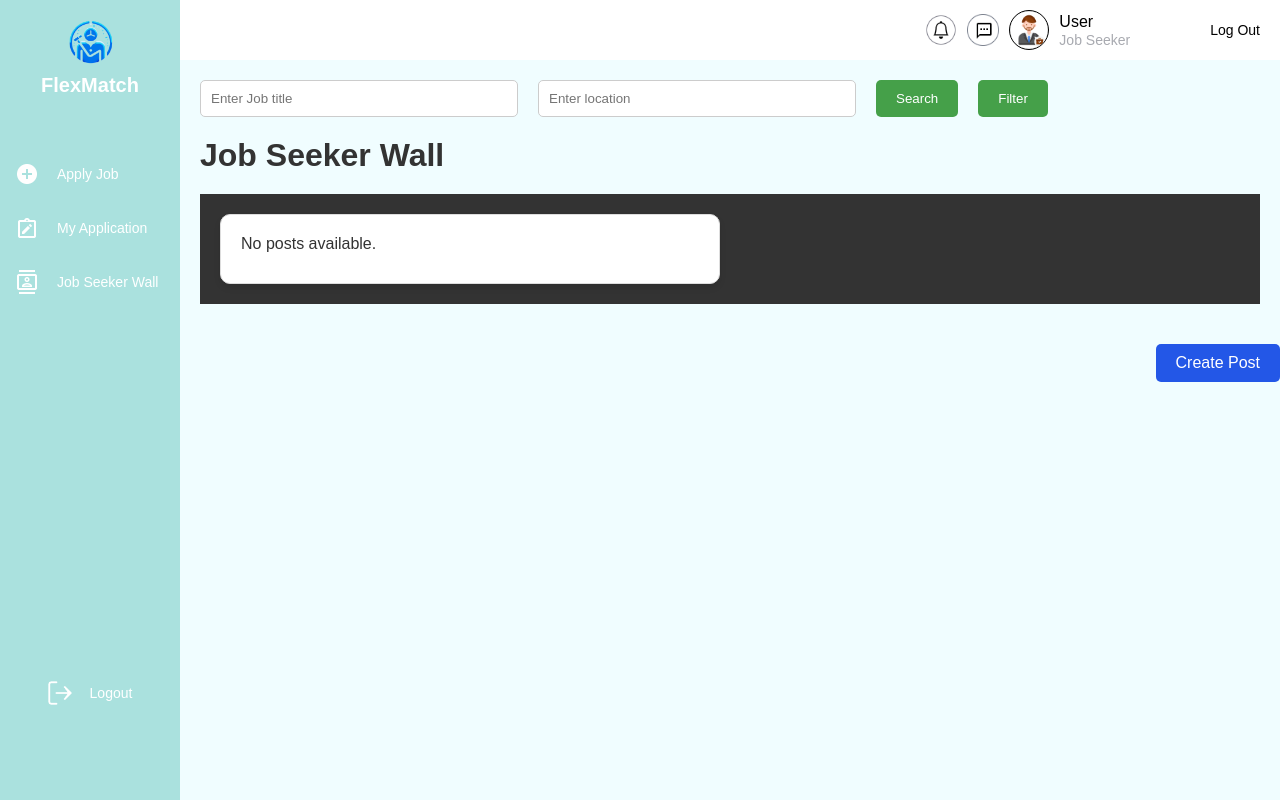
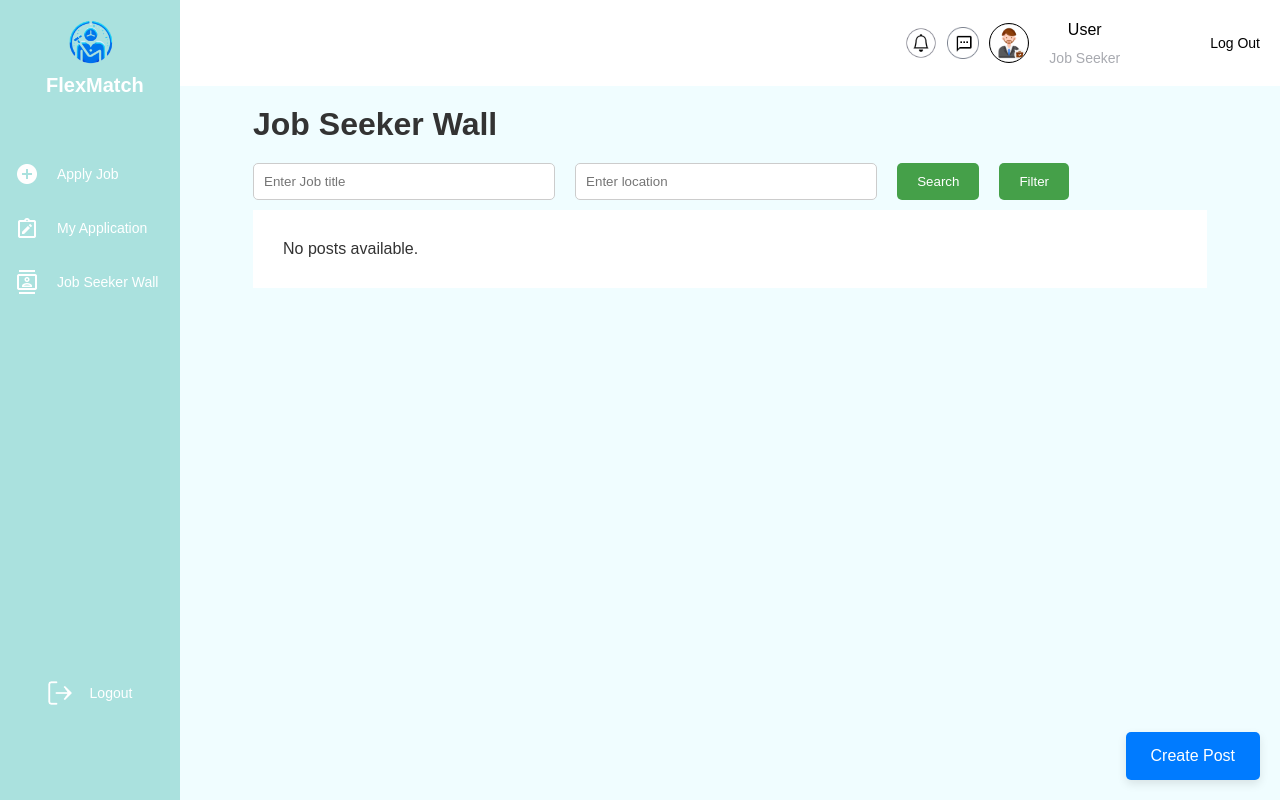
Before and after one commit to EileenYongKaiQin/TechTribe, a PHP site: the page made by Job Seeker/job_seeker_wall.php in a window 1280 px wide. Run offline with PHP 8.4, Linux system fonts and the light colour scheme; data comes from the database, SQL or seed files in the repository; data that the repository does not hold is empty.

Commit message:
Update job seeker wall

```diff
--- a/Job Seeker/JobSeeker1.php
+++ b/Job Seeker/JobSeeker1.php
@@ -256,6 +256,7 @@
         <span class="logout-button" onclick="location.href='login.php'">Log Out</span>
     </header>
 
+    </div>
     <script>
         // Function to toggle the submenu visibility
         function toggleSubmenu() {
--- a/Job Seeker/create_wall_post.php
+++ b/Job Seeker/create_wall_post.php
@@ -11,7 +11,7 @@
     <?php
         include('JobSeeker1.php');
     ?>
-    <div class="full-page-form">
+    <div class="main-content">
 
         <div class="header-bar">
             <a href="job_seeker_wall.php" class="close-button">&times;</a>
--- a/Job Seeker/job_seeker_wall.php
+++ b/Job Seeker/job_seeker_wall.php
@@ -14,6 +14,7 @@
     ?>
 
     <div class="main-content">
+        <h1>Job Seeker Wall</h1>
         <!-- Search and Filter Bar -->
         <div class="search-filter-bar">
             <input type="text" placeholder="Enter Job title">
@@ -22,13 +23,9 @@
             <button>Filter</button>
         </div>
 
-        <h1>Job Seeker Wall</h1>
-
         <!-- Display posts -->
         <div class="job-seeker-wall">
-            <div class="job-post">
-                <?php include 'display_post.php'; ?>
-            </div>
+            <?php include 'display_post.php'; ?>
         </div>
     </div>
 
--- a/css/job_seeker_wall.css
+++ b/css/job_seeker_wall.css
@@ -20,9 +20,9 @@ body {
 
 /* Search and Filter Bar */
 .search-filter-bar {
+    margin-left: 5%;
     display: flex;
     justify-content: left;
-    margin-bottom: 20px;
     gap: 20px;
 }
 
@@ -48,53 +48,71 @@ body {
 
 h1{
     margin-bottom: 20px;
+    margin-left: 5%;
 }
 
-/* Job Seeker Wall */
+/* Job-Seeker Wall */
 .job-seeker-wall {
-    width: 100%;
-    background-color: #333;
     display: grid;
-    grid-template-columns: repeat(2, 1fr); /* Create 2 equal-width columns */
-    grid-gap: 20px; /* Add spacing between posts */
-    padding: 20px; /* Add padding around the container */
+    grid-gap: 50px; /* Space between posts */
+    grid-template-columns: repeat(2, 1fr); /* 2 columns */
+    padding: 20px; /* Padding around the wall */
+    background-color: #ffffff;
+    width: 90%;
+    margin: 10px auto;
+    padding: 30px;
 }
 
-/* Individual Job Post */
-.job-post {
+/* Individual Post Container */
+.post-container {
+    display: flex;
+    flex-wrap: wrap;
+    background-color: #b2f1f3;
+    justify-content: space-between;
+    width: 100%;
+    padding: 20px;
+    border-radius: 5px;
+    margin-bottom: 50px;
+}
+
+/* Styling for the user info */
+.user-info {
+    padding: 10px;
+    width: 100%;
+    display: flex;
+    gap: 10px; /* Space between the profile picture and the name */
+    align-items: center;
+    justify-content: flex-start;
+}
+
+.profile-pic {
+    width: 60px; /* Set the size of the profile picture */
+    height: 60px;
+    border-radius: 50%; /* Makes the profile picture circular */
+    background-color:  #fff;
+}
+
+h3{
+    margin: 0;
+    font-size: 18px;
+    width:fit-content;
+}
+
+
+.post {
     background-color: #fff;
     border: 1px solid #ddd;
     border-radius: 10px;
     padding: 20px;
     box-shadow: 0 4px 6px rgba(0, 0, 0, 0.1);
-    transition: all 0.3s ease;
-    display: flex;
-    flex-direction: column;
-    height: 100%; /* Ensure posts stretch vertically */
+    width: 100%; /* 2 posts per row */
+    box-sizing: border-box;
+    margin-bottom: 20px;
 }
 
-.job-post:hover {
-    transform: scale(1.03);
-}
-
-/* Job Post Title and Info */
-.job-post h3 {
-    font-size: 22px;
-    margin-bottom: 10px;
-}
-
-.job-post p {
-    font-size: 16px;
-    margin-bottom: 10px;
-}
-
-.job-post ul {
-    list-style-type: none;
-    margin-left: 0;
-}
-
-.job-post ul li {
-    margin-bottom: 5px;
+.post .published-time{
+    font-style: italic;
+    text-align: center;
 }
 
 /* Chat Button */
@@ -137,26 +155,24 @@ h1{
 }
 
 
-/* Create Post Button */
-.button-section {
-    display: flex;
-    justify-content: flex-end;
-    margin-top: 20px;
-}
-
 .create-post-btn {
-    background-color: #2357e7;
+    position: fixed; /* Fixed positioning */
+    bottom: 20px; /* Distance from the bottom */
+    right: 20px; /* Distance from the right */
+    padding: 15px 25px;
+    background-color: #007bff; /* Button color */
     color: white;
+    font-size: 16px;
+    border-radius: 5px;
     border: none;
-    padding: 10px 20px;
-    border-radius: 5px;
+    box-shadow: 0 4px 10px rgba(0, 0, 0, 0.1);
     cursor: pointer;
-    font-size: 16px;
+    z-index: 999; /* Ensure it's above other elements */
     transition: background-color 0.3s ease;
 }
 
 .create-post-btn:hover {
-    background-color: #236c3a;
+    background-color: #0056b3; /* Change color on hover */
 }
 
 /* Responsive Design */
```
Also changed, not shown: Job Seeker/display_post.php (+23 -12 lines), css/create_wall_post.css (+42 -46 lines).
